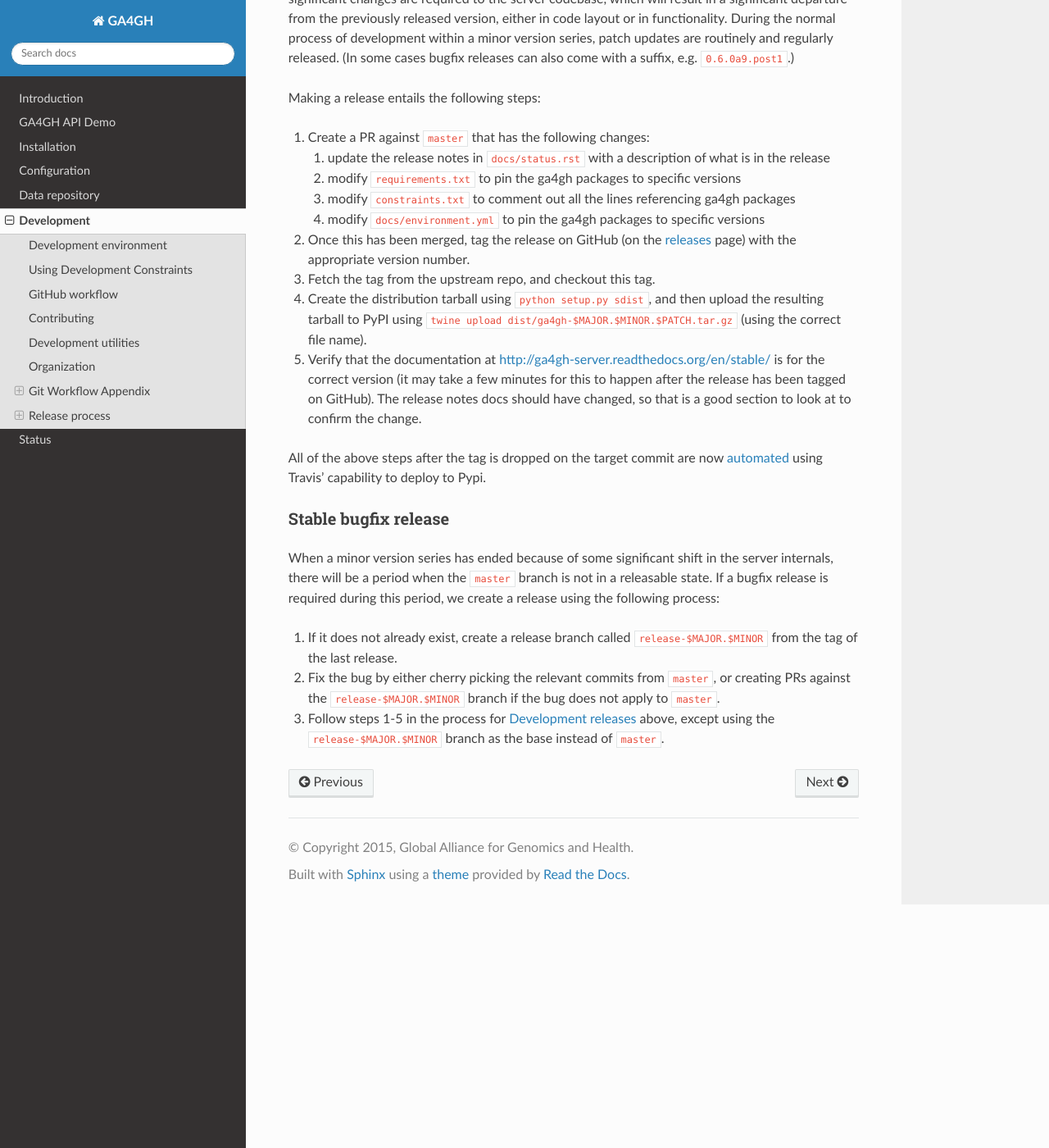
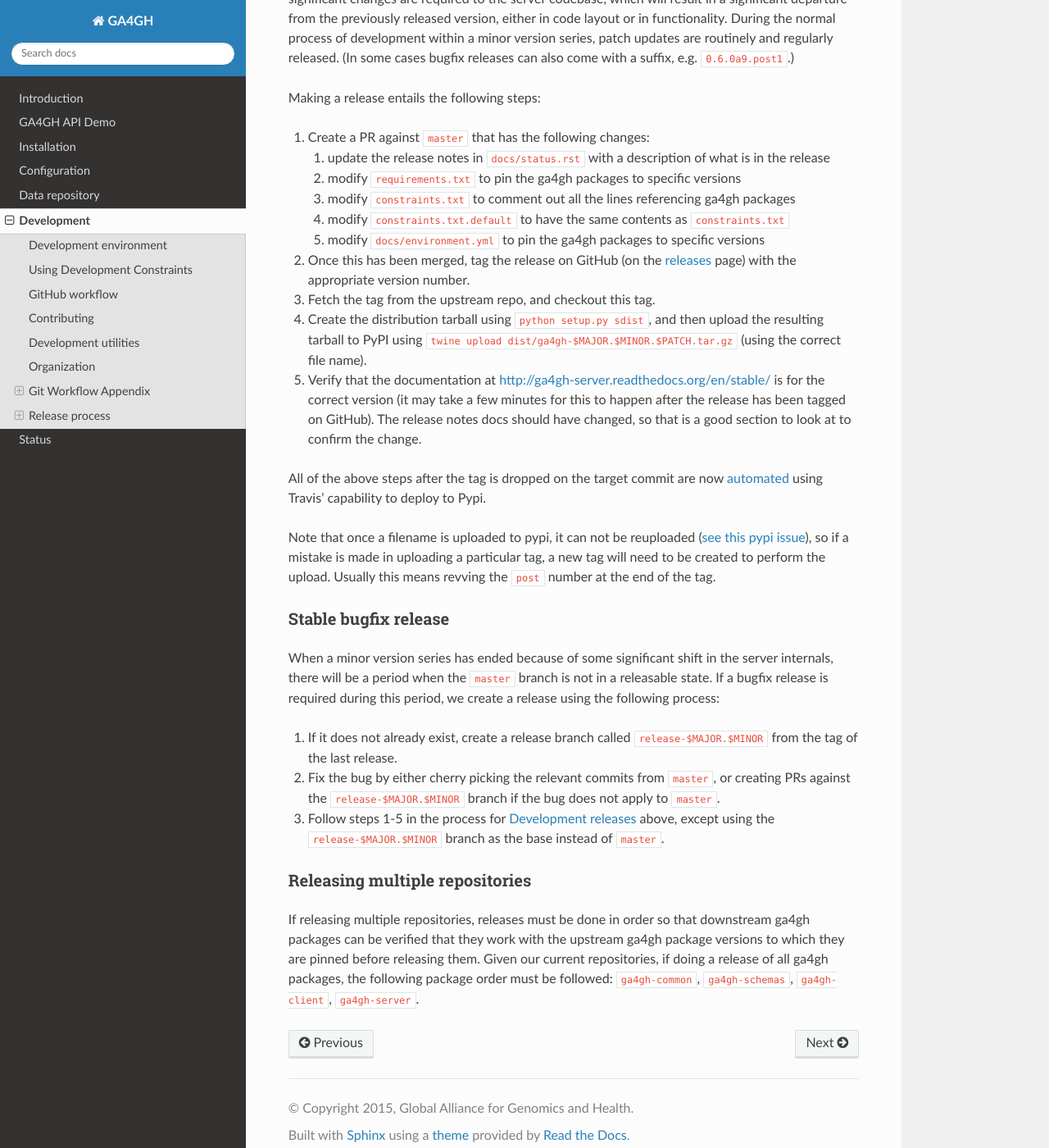
Before and after one commit to ga4gh/ga4gh-server, a Sphinx documentation site: the page built from docs/development.rst, in a window 1280 px wide and 1400 px high, scrolled down 9453 px. Shown: the whole window at 82% size. Built offline with Sphinx 7.4.7 and the Read the Docs theme 2.0.0, drawn with Linux system fonts in a browser that asks for light colours.

Commit message:
Modify release process docs

```diff
--- a/docs/development.rst
+++ b/docs/development.rst
@@ -528,6 +528,7 @@ Making a release entails the following steps:
    #. update the release notes in ``docs/status.rst`` with a description of what is in the release
    #. modify ``requirements.txt`` to pin the ga4gh packages to specific versions
    #. modify ``constraints.txt`` to comment out all the lines referencing ga4gh packages
+   #. modify ``constraints.txt.default`` to have the same contents as ``constraints.txt``
    #. modify ``docs/environment.yml`` to pin the ga4gh packages to specific versions
 
 #. Once this has been merged, tag the release on GitHub (on the `releases
@@ -549,6 +550,8 @@ All of the above steps after the tag is dropped on the target commit are now
 `automated <https://docs.travis-ci.com/user/deployment/pypi/>`_ using
 Travis' capability to deploy to Pypi.
 
+Note that once a filename is uploaded to pypi, it can not be reuploaded (`see this pypi issue <https://github.com/pypa/packaging-problems/issues/74>`_), so if a mistake is made in uploading a particular tag, a new tag will need to be created to perform the upload.  Usually this means revving the ``post`` number at the end of the tag.
+
 +++++++++++++++++++++
 Stable bugfix release
 +++++++++++++++++++++
@@ -566,3 +569,14 @@ we create a release using the following process:
 #. Follow steps 1-5 in the process for `Development releases`_ above,
    except using the ``release-$MAJOR.$MINOR`` branch as the base
    instead of ``master``.
+
++++++++++++++++++++++++++++++++
+Releasing multiple repositories
++++++++++++++++++++++++++++++++
+
+If releasing multiple repositories, releases must be done in order so that
+downstream ga4gh packages can be verified that they work with the upstream
+ga4gh package versions to which they are pinned before releasing them.
+Given our current repositories, if doing a release of all ga4gh packages, the
+following package order must be followed: ``ga4gh-common``,
+``ga4gh-schemas``, ``ga4gh-client``, ``ga4gh-server``.
```
